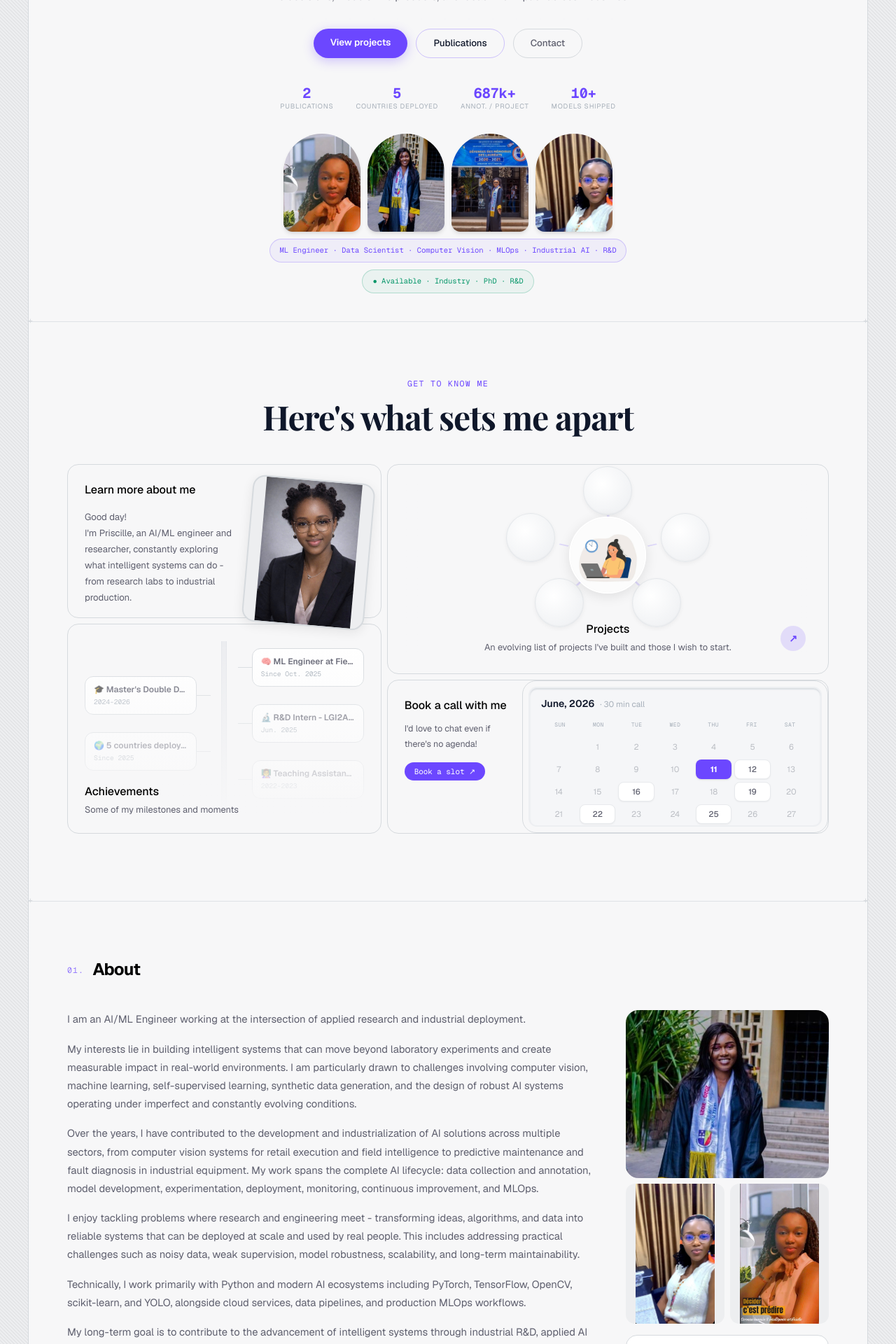
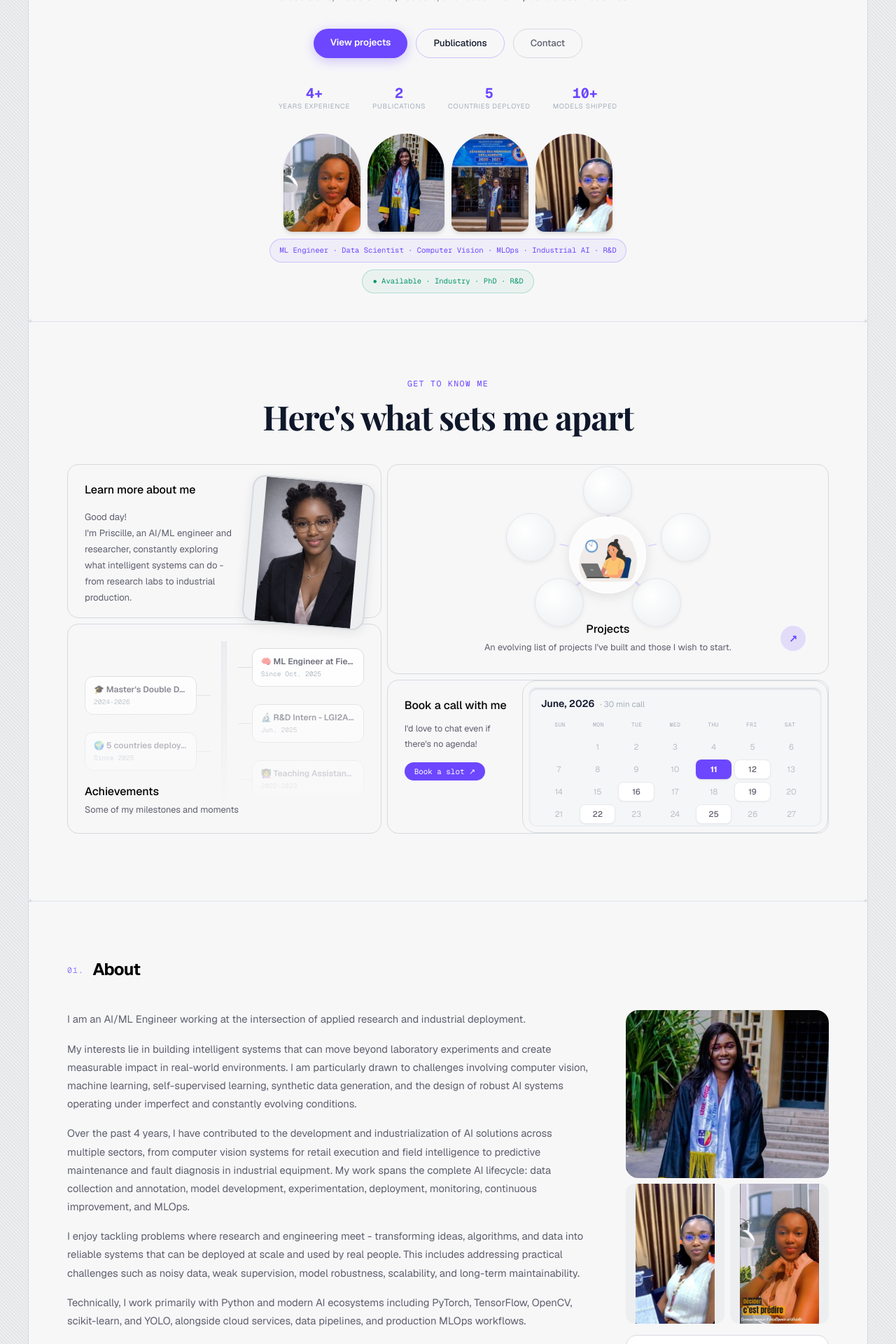
Before and after one commit to PRISCILLE7/priscille-portfolio, a Next.js app: page / in a window 1280 px wide. Shown: the part 500-2420 px from the top of the page at 70% size. Built offline with nearby package versions, Linux system fonts and the light colour scheme.

Commit message:
Add 4+ years experience stat to Hero, update About bio

```diff
--- a/components/About.tsx
+++ b/components/About.tsx
@@ -28,7 +28,7 @@ export default function About() {
         >
           <p>I am an AI/ML Engineer working at the intersection of applied research and industrial deployment.</p>
           <p>My interests lie in building intelligent systems that can move beyond laboratory experiments and create measurable impact in real-world environments. I am particularly drawn to challenges involving computer vision, machine learning, self-supervised learning, synthetic data generation, and the design of robust AI systems operating under imperfect and constantly evolving conditions.</p>
-          <p>Over the years, I have contributed to the development and industrialization of AI solutions across multiple sectors, from computer vision systems for retail execution and field intelligence to predictive maintenance and fault diagnosis in industrial equipment. My work spans the complete AI lifecycle: data collection and annotation, model development, experimentation, deployment, monitoring, continuous improvement, and MLOps.</p>
+          <p>Over the past 4 years, I have contributed to the development and industrialization of AI solutions across multiple sectors, from computer vision systems for retail execution and field intelligence to predictive maintenance and fault diagnosis in industrial equipment. My work spans the complete AI lifecycle: data collection and annotation, model development, experimentation, deployment, monitoring, continuous improvement, and MLOps.</p>
           <p>I enjoy tackling problems where research and engineering meet - transforming ideas, algorithms, and data into reliable systems that can be deployed at scale and used by real people. This includes addressing practical challenges such as noisy data, weak supervision, model robustness, scalability, and long-term maintainability.</p>
           <p>Technically, I work primarily with Python and modern AI ecosystems including PyTorch, TensorFlow, OpenCV, scikit-learn, and YOLO, alongside cloud services, data pipelines, and production MLOps workflows.</p>
           <p>My long-term goal is to contribute to the advancement of intelligent systems through industrial R&amp;D, applied AI research, and eventually a PhD focused on solving complex real-world problems through innovation and technology.</p>
--- a/components/Hero.tsx
+++ b/components/Hero.tsx
@@ -3,9 +3,9 @@ import Image from "next/image";
 import { motion } from "framer-motion";
 
 const stats = [
+  { n: "4+", label: "years experience" },
   { n: "2", label: "publications" },
   { n: "5", label: "countries deployed" },
-  { n: "687k+", label: "annot. / project" },
   { n: "10+", label: "models shipped" },
 ];
 
```
